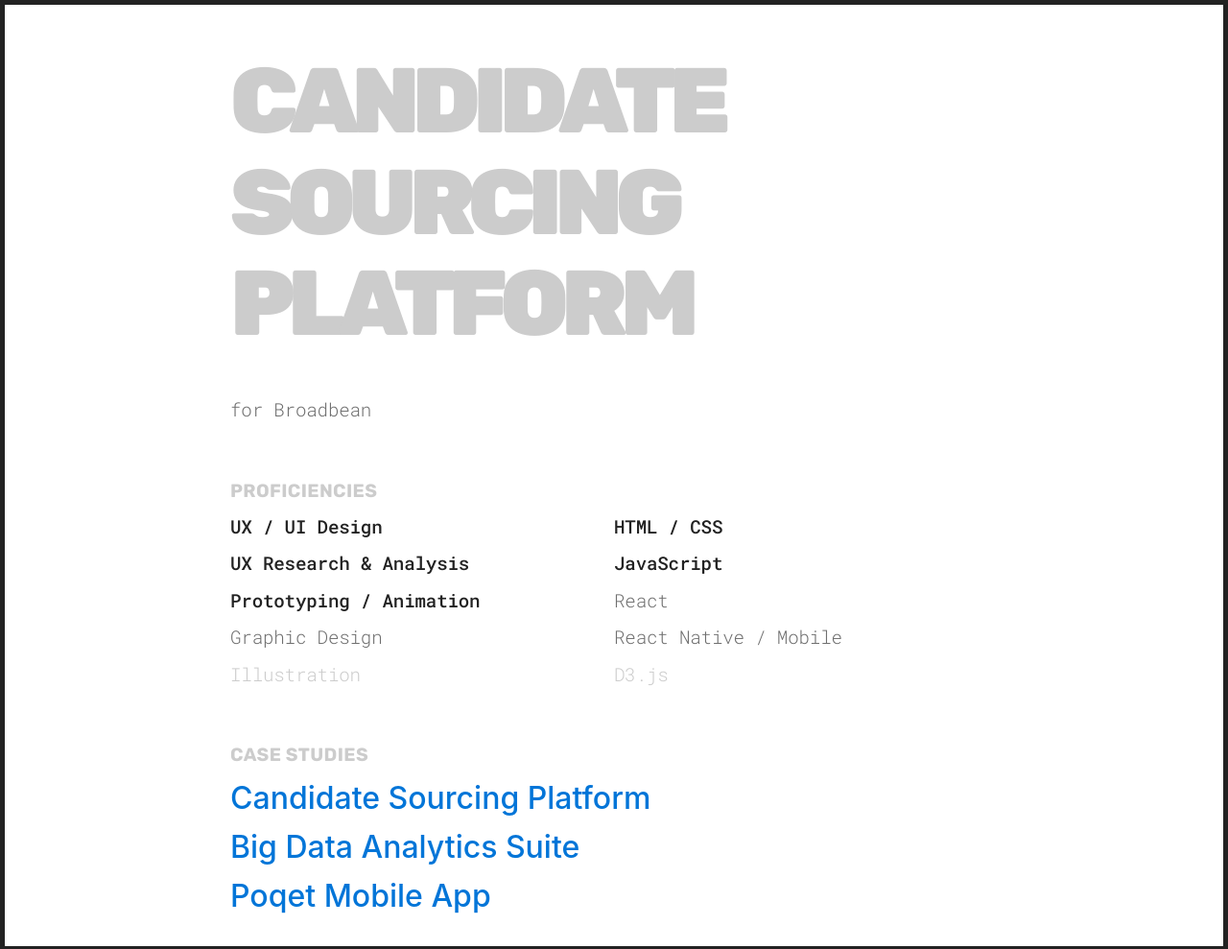
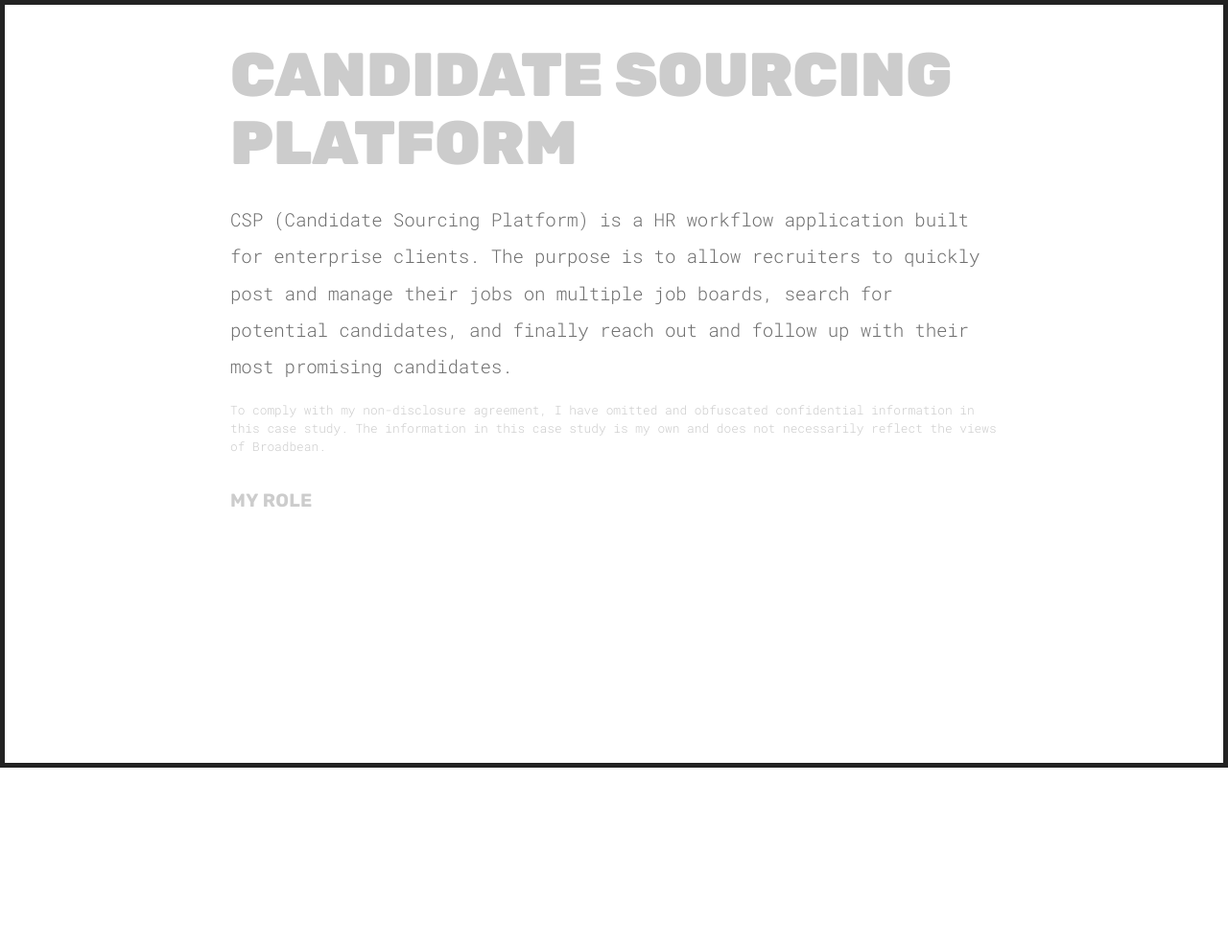
Before and after one commit to Kaihuang724/kaihuang.me, a website: page src/CS-csp.html in a window 1280 px wide. Shown: the whole page at 96% size. After the commit the page ends 800 px from the top, so only its background shows below. Drawn offline with nearby package versions, Linux system fonts and the light colour scheme; files that its build step writes are made by us from their sources; a script that the page names is missing.

Commit message:
Added CSP Case Study

```diff
--- a/src/CS-csp.html
+++ b/src/CS-csp.html
@@ -11,38 +11,13 @@
 </head>
 <body>
     <div class="container">
-        <section class="row main">
+        <section class="row CS-main">
             <h1 class="title">Candidate Sourcing Platform</h1>
-            <p class="tagline">for Broadbean</p>
+            <p class="tagline">CSP (Candidate Sourcing Platform) is a HR workflow application built for enterprise clients. The purpose is to allow recruiters to quickly post and manage their jobs on multiple job boards, search for potential candidates, and finally reach out and follow up with their most promising candidates.</p>
+            <p class="disclaimer">To comply with my non-disclosure agreement, I have omitted and obfuscated confidential information in this case study. The information in this case study is my own and does not necessarily reflect the views of Broadbean.</p>
         </section>
-        <section class="row proficiencies">
-            <h3 class="col-12"> Proficiencies </h3>
-            <div class="design col-md-6 col-xs-12">
-                <ul>
-                    <li class="strong"> UX / UI Design </li>
-                    <li class="strong"> UX Research & Analysis </li>
-                    <li class="strong"> Prototyping / Animation </li>
-                    <li class="okay"> Graphic Design </li>
-                    <li class="needsWork"> Illustration </li>
-                </ul>
-            </div>
-            <div class="development col-md-6 col-xs-12">
-                <ul>
-                    <li class="strong"> HTML / CSS </li>
-                    <li class="strong"> JavaScript </li>
-                    <li class="okay"> React </li>
-                    <li class="okay"> React Native / Mobile </li>
-                    <li class="needsWork"> D3.js </li>
-                </ul>
-            </div>
-        </section>
-        <section class="row caseStudies">
-            <h3 class="col-12"> Case Studies </h3>
-            <div class="col-xs-12">
-                <div class="caseStudy"><a href="index.html"><h2> Candidate Sourcing Platform </h2></a></div>
-                <div class="caseStudy"><a href="index.html"><h2> Big Data Analytics Suite </h2></a></div>
-                <div class="caseStudy"><a href="index.html"><h2> Poqet Mobile App </h2></a></div>
-            </div>
+        <section class="row CS-subSection">
+            <h3 class="col-12"> My Role </h3>
         </section>
     </div>
 </body>
--- a/src/sass/_caseStudies.scss
+++ b/src/sass/_caseStudies.scss
@@ -0,0 +1,52 @@
+.CS-main {
+    flex-direction: column;
+    padding: 1.2em 0;
+    color: $med;
+
+    .title {
+        font-family: $header-font;
+        font-size: 4em;
+        font-weight: 900;
+        color: $light;
+        text-transform: uppercase;
+        margin-top: 0.3em;
+        margin-bottom: 0.4em;
+    }
+
+    .tagline {
+        font-family: $font-family;
+        font-size: 1.2em;
+        letter-spacing: -0.01em;
+        line-height: 2em;
+        font-weight: 300;
+
+        .emphasis {
+            font-weight: 500;
+            color: $dark;
+        }
+    }
+
+    .disclaimer {
+        font-family: $font-family;
+        font-size: 0.8em;
+        font-weight: 300;
+        color: $light;
+    }
+}
+
+.CS-subSection {
+    h3 {
+        color: $light;
+        font-family: $header-font;
+        text-transform: uppercase;
+        font-size: 1.2em;
+        letter-spacing: 0.02em;
+        font-weight: 700;
+        padding-left: 0;
+
+        &:hover {
+            color: $med;
+            transition: all 0.3s;
+        }
+    }
+}
--- a/src/sass/_homepage.scss
+++ b/src/sass/_homepage.scss
@@ -140,11 +140,6 @@
                     font-family: $font-family;
                     font-weight: 500;
                     font-size: 1.8em;
-
-                    &:hover {
-                        font-weight: 700;
-                        transition: font-weight 0.2s;
-                    }
                 }
 
                 p {
```
Also changed, not shown: dist/CS-csp.html, dist/css/main.css, 1 other file.
